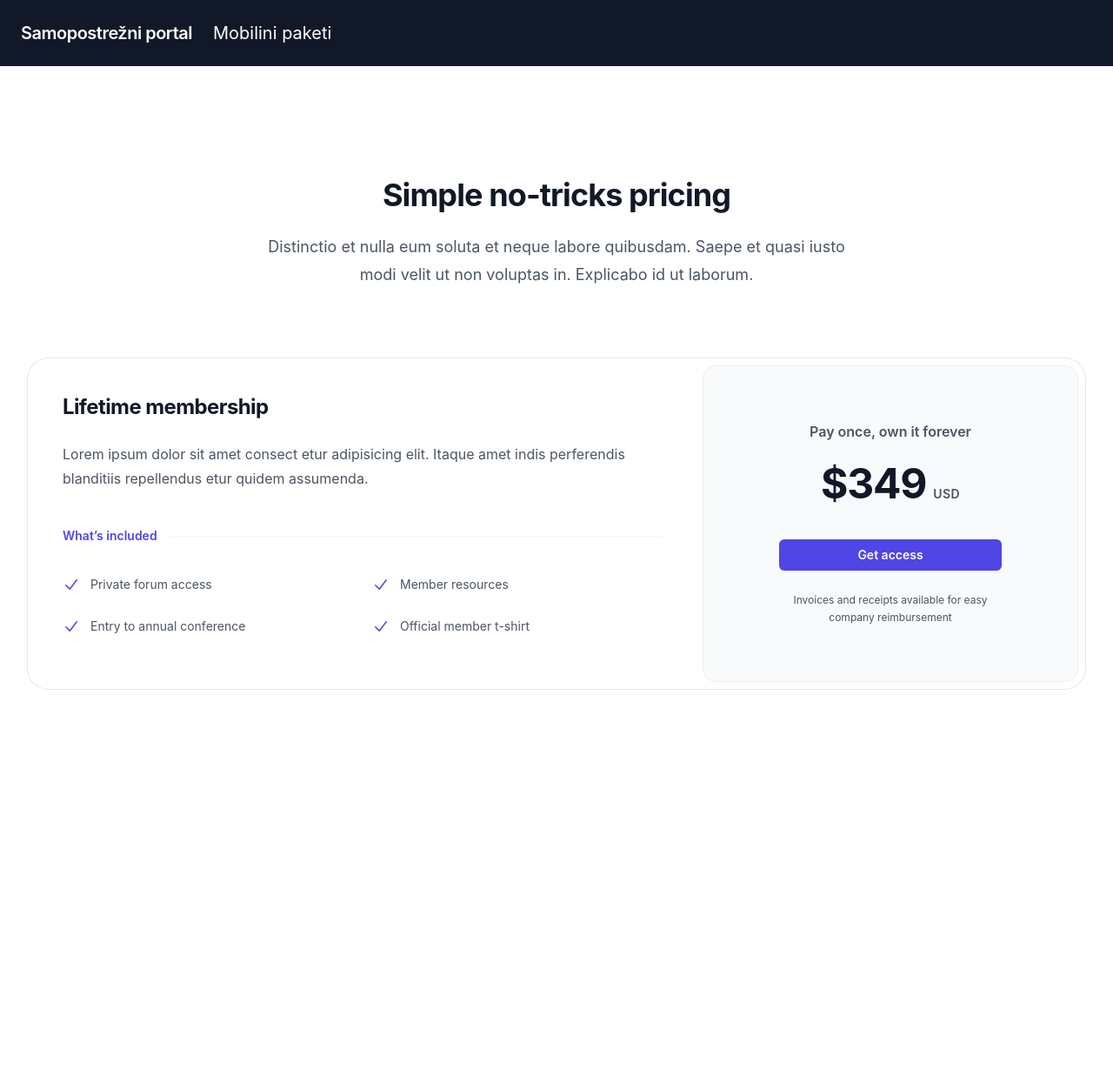
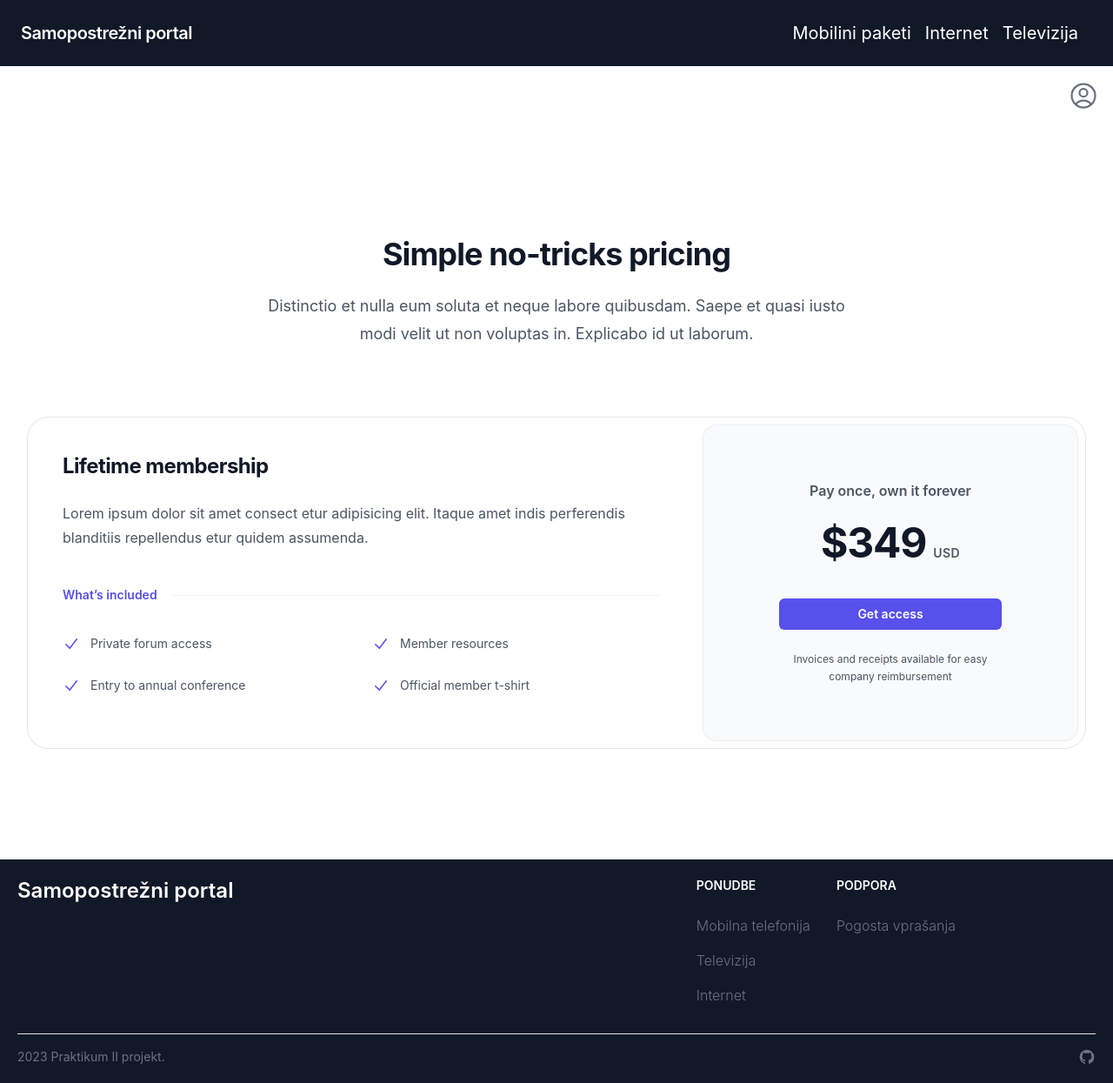
Before and after one commit to FrostyKitten02/bintegra-frontend, a React (Create React App) app in the folder app/: page / in a window 1280 px wide. Shown: the whole page at 87% size. Before the commit the page ends 920 px from the top, so only its background shows below. Built offline with nearby package versions, Linux system fonts and the light colour scheme.

Commit message:
#3 ADDED footer, EDITED navigation

```diff
--- /dev/null
+++ b/app/src/template/AppFooter.tsx
@@ -0,0 +1,69 @@
+import {useNavigate} from "react-router-dom";
+import Paths from "../Paths";
+const FooterItem = ({name, path}:{name: string, path: string}) => {
+    const navigate = useNavigate();
+
+    return (
+        <li className="mb-4">
+            <a className="hover:text-gray-300"
+               aria-current="page"
+               onClick={()=>{navigate(path)}}
+            >
+                {name}
+            </a>
+        </li>
+
+)
+}
+
+export default function AppFooter() {
+    return (
+        <footer>
+            <div className="mx-auto bg-gray-900 w-full max-w-screen-xxl px-5 py-5">
+                <div className="md:flex md:justify-between">
+                    <div className="mb-6 md:mb-0">
+                        <span
+                            className="self-center text-2xl text-white font-semibold whitespace-nowrap ">
+                            Samopostrežni portal
+                        </span>
+                    </div>
+                    <div className="grid grid-cols-2 gap-8 sm:gap-6 sm:grid-cols-3">
+                        <div>
+                            <h2 className="mb-6 text-sm font-semibold text-white uppercase ">Ponudbe</h2>
+                            <ul className="text-gray-500 font-light">
+                                <FooterItem name={"Mobilna telefonija"} path={Paths.MOBILE_INTERNET_PLANS} />
+                                <FooterItem name={"Televizija"} path={Paths.INTERNET_PLANS} />
+                                <FooterItem name={"Internet"} path={Paths.INTERNET_PLANS} />
+                            </ul>
+                        </div>
+                        <div>
+                            <h2 className="mb-6 text-sm font-semibold text-white uppercase ">
+                                Podpora
+                            </h2>
+                            <ul className="text-gray-500 font-light ">
+                                <FooterItem name={"Pogosta vprašanja"} path={"/"} />
+                            </ul>
+                        </div>
+                    </div>
+                </div>
+                <hr className="my-4 border-gray-200 sm:mx-auto  lg:my-4"/>
+                <div className="sm:flex sm:items-center sm:justify-between">
+                    <span className="text-sm text-gray-500 sm:text-center ">
+                        2023 Praktikum II projekt.
+                    </span>
+                    <div className="flex mt-4 space-x-6 sm:justify-center sm:mt-0">
+                        <a href="#" className="text-gray-500 hover:text-gray-300 ">
+                            <svg className="w-5 h-5" fill="currentColor" viewBox="0 0 24 24" aria-hidden="true">
+                                <path fill-rule="evenodd"
+                                      d="M12 2C6.477 2 2 6.484 2 12.017c0 4.425 2.865 8.18 6.839 9.504.5.092.682-.217.682-.483 0-.237-.008-.868-.013-1.703-2.782.605-3.369-1.343-3.369-1.343-.454-1.158-1.11-1.466-1.11-1.466-.908-.62.069-.608.069-.608 1.003.07 1.531 1.032 1.531 1.032.892 1.53 2.341 1.088 2.91.832.092-.647.35-1.088.636-1.338-2.22-.253-4.555-1.113-4.555-4.951 0-1.093.39-1.988 1.029-2.688-.103-.253-.446-1.272.098-2.65 0 0 .84-.27 2.75 1.026A9.564 9.564 0 0112 6.844c.85.004 1.705.115 2.504.337 1.909-1.296 2.747-1.027 2.747-1.027.546 1.379.202 2.398.1 2.651.64.7 1.028 1.595 1.028 2.688 0 3.848-2.339 4.695-4.566 4.943.359.309.678.92.678 1.855 0 1.338-.012 2.419-.012 2.747 0 .268.18.58.688.482A10.019 10.019 0 0022 12.017C22 6.484 17.522 2 12 2z"
+                                      clip-rule="evenodd"/>
+                            </svg>
+                            <span className="sr-only">GitHub account</span>
+                        </a>
+                    </div>
+                </div>
+            </div>
+        </footer>
+
+    );
+}
--- a/app/src/template/NavigationBar.tsx
+++ b/app/src/template/NavigationBar.tsx
@@ -18,15 +18,17 @@ export default function NavigationBar() {
     const navigate = useNavigate();
     return(
         <nav className="flex items-center justify-between flex-wrap bg-gray-900 p-6">
-            <div className="flex items-center flex-shrink-0 text-white mr-6 hover:cursor-pointer">
+            <div className="flex items-center flex-grow text-white mr-6 hover:cursor-pointer">
                 <a
                     className="font-semibold text-xl tracking-tight hover:text-gray-400"
                     onClick={()=>{navigate(Paths.HOME)}}
                 >Samopostrežni portal</a>
             </div>
-            <div className="w-full block flex-grow lg:flex lg:items-center lg:w-auto">
+            <div className="w-full block lg:flex lg:items-center lg:w-auto">
                 <div className="text-sm lg:flex-grow">
                     <NavItem name="Mobilini paketi" path={Paths.MOBILE_PLANS}/>
+                    <NavItem name={"Internet"} path={Paths.INTERNET_PLANS} />
+                    <NavItem name={"Televizija"} path={Paths.TV_PLANS} />
                 </div>
             </div>
         </nav>
--- a/app/src/template/TemplatePage.tsx
+++ b/app/src/template/TemplatePage.tsx
@@ -1,12 +1,16 @@
 import {Outlet} from "react-router-dom";
 import NavigationBar from "./NavigationBar";
+import AppFooter from "./AppFooter";
+import UserNavBar from "./UserNavBar";
 
 export default function TemplatePage() {
 
     return (
         <div className="flex flex-col">
             <NavigationBar />
+            <UserNavBar />
             <Outlet />
+            <AppFooter />
         </ div>
     )
 }
--- /dev/null
+++ b/app/src/template/UserNavBar.tsx
@@ -0,0 +1,50 @@
+import {UserCircleIcon} from "@heroicons/react/24/outline";
+import {Avatar, Dropdown} from "flowbite-react";
+
+
+  /*  <UserCircleIcon className="h-6 w-6 text-gray-500"/>
+
+   */
+
+
+export default function UserNavBar() {
+    return (
+        <nav className="flex items-center justify-between flex-wrap bg-white px-4 py-4">
+            <div className="flex items-center pb-6 flex-grow bg-white text-black">
+            </div>
+            <div className="block flex-shrink-0 lg:flex lg:items-center sm:flex sm:items-center">
+                <div className="text-sm lg:flex-grow">
+                    <Dropdown
+                        label={<UserCircleIcon className="h-9 w-9 text-gray-500"/>}
+                        arrowIcon={false}
+                        inline={true}
+                    >
+                        <Dropdown.Header>
+                            <span className="block text-sm">
+                                Bonnie Green
+                            </span>
+                            <span className="block truncate text-sm font-medium">
+                                name@flowbite.com
+                            </span>
+                        </Dropdown.Header>
+                        <Dropdown.Item>
+                            Dashboard
+                        </Dropdown.Item>
+                        <Dropdown.Item>
+                            Settings
+                        </Dropdown.Item>
+                        <Dropdown.Item>
+                            Earnings
+                        </Dropdown.Item>
+                        <Dropdown.Divider />
+                        <Dropdown.Item>
+                            Sign out
+                        </Dropdown.Item>
+                    </Dropdown>
+                </div>
+
+            </div>
+        </nav>
+
+    )
+}
--- a/app/tailwind.config.js
+++ b/app/tailwind.config.js
@@ -2,9 +2,12 @@
 module.exports = {
   content: [
       "./src/**/*.{js,jsx,ts,tsx}",
+    "./node_modules/flowbite/**/*.js"
   ],
   theme: {
     extend: {},
   },
-  plugins: [],
+  plugins: [
+      require('flowbite/plugin')
+  ],
 }
```
